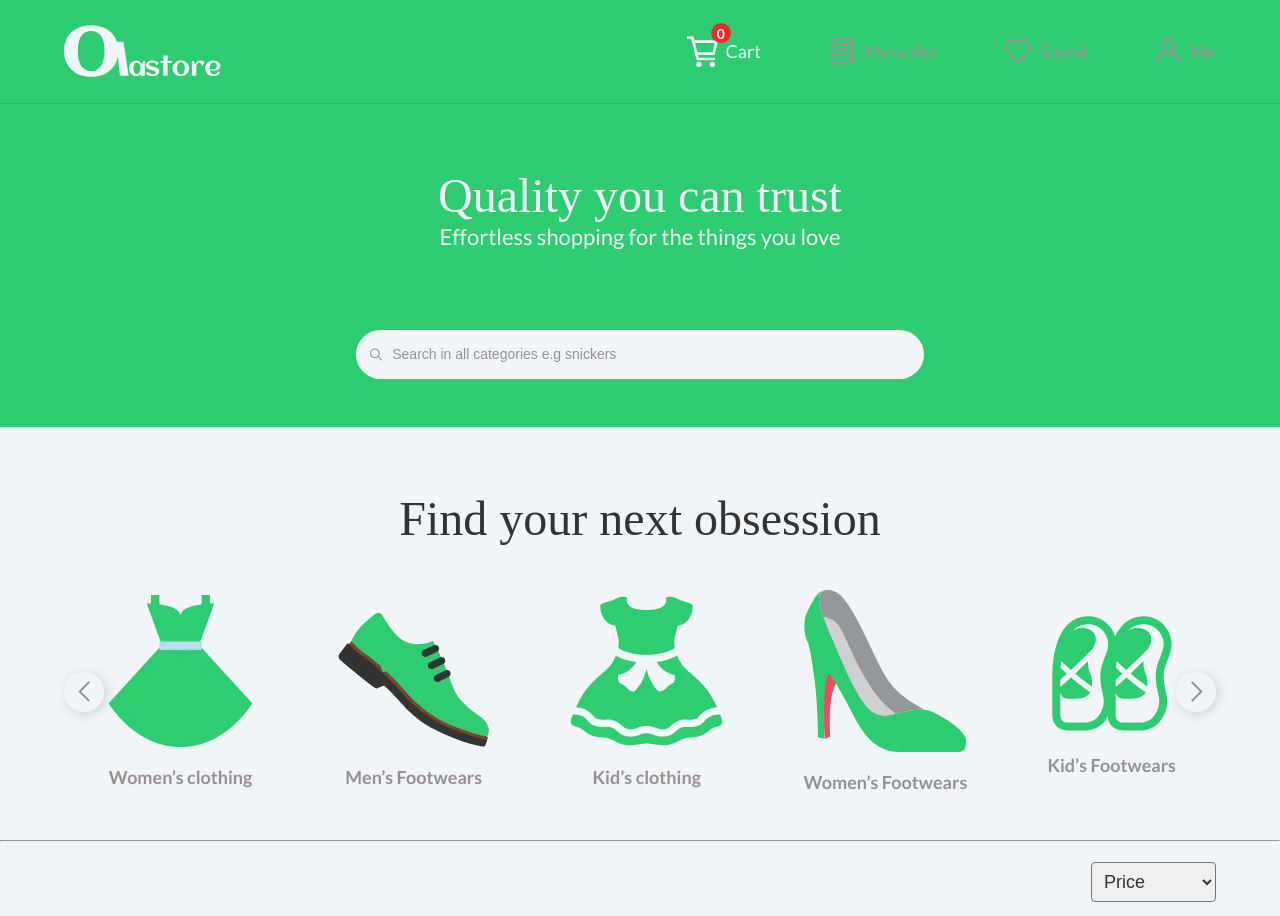
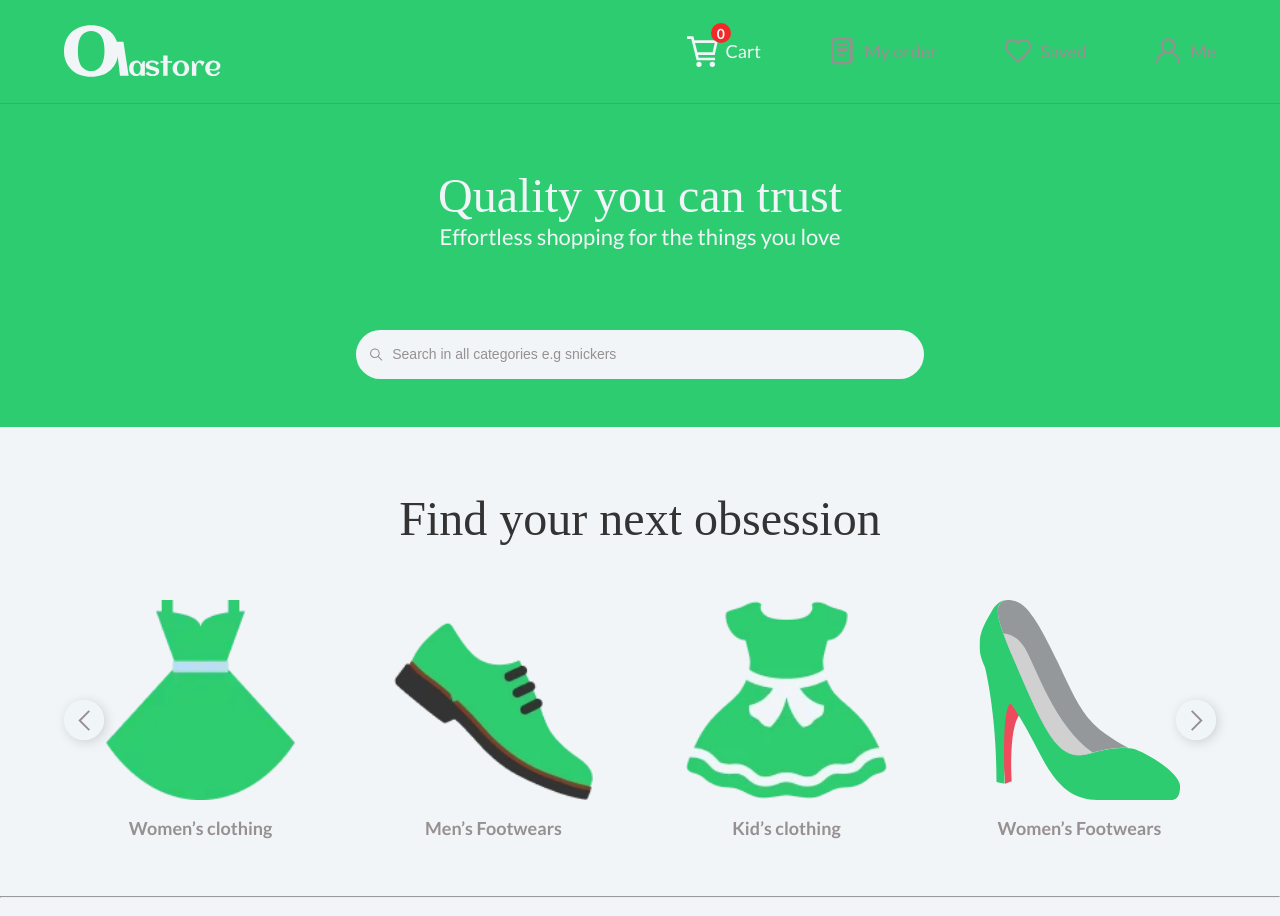
Before and after one commit to holayide/olastore, a React (Vite) app: page / in a window 1280 px wide. Shown: the top 916 px of the page. Built offline with nearby package versions, Linux system fonts and the light colour scheme; no server answers; a web font is replaced by a local one.

Commit message:
update slider

```diff
--- a/src/components/productDetail/SingleProduct.jsx
+++ b/src/components/productDetail/SingleProduct.jsx
@@ -39,7 +39,7 @@ function SingleProduct({ product }) {
             <FaStar className={style.star} />
             <IoStarOutline className={style.star} />
           </div>
-          <p>₦ {price}</p>
+          <p>$ {price}</p>
           <div className={style.description}>
             Indulge in our curated collection: chic clothing, elegant jewelry,
             luxurious beauty, and essential grooming for all.
--- a/src/components/productList/Display.jsx
+++ b/src/components/productList/Display.jsx
@@ -6,7 +6,11 @@ export default function Display(product) {
     <div className={styles.displayItemsWrapper}>
       <div className={styles.displayWrapper}>
         <div className={styles.imgContainer}>
-          <img src={productImg} alt={productname} />
+          <img
+            src={productImg}
+            alt={productname}
+            className={styles.productImg}
+          />
         </div>
         <p>{productname}</p>
       </div>
--- a/src/components/productList/ProductList.jsx
+++ b/src/components/productList/ProductList.jsx
@@ -1,25 +1,22 @@
-import styles from "./ProductList.module.css";
+import { Swiper, SwiperSlide } from "swiper/react";
+import { Navigation } from "swiper/modules";
 import { GrPrevious } from "react-icons/gr";
 import { GrNext } from "react-icons/gr";
+
+import "swiper/css";
+import "swiper/css/navigation";
+import styles from "./ProductList.module.css";
 import { products } from "../../utilities/Products";
 import Display from "./Display";
 
 function ProductList() {
   return (
     <section className={styles.productlistSection}>
-      <div className={"container"}>
+      <div className="container">
         <div className={styles.innerProductListSection}>
           <h1>Find your next obsession</h1>
 
-          <div className={styles.productSlider}>
-            {products.map((product) => (
-              <Display
-                key={product.id}
-                productImg={product.productImg}
-                productname={product.productname}
-              />
-            ))}
-
+          <div className={styles.innerProductListContainer}>
             <div className={`${styles.displayIcons} ${styles.displayIcon1}`}>
               <div className={styles.displayIconWrapper}>
                 <GrPrevious className={styles.displayIcon} />
@@ -31,6 +28,31 @@ function ProductList() {
                 <GrNext className={styles.displayIcon} />
               </div>
             </div>
+
+            <Swiper
+              modules={[Navigation]}
+              spaceBetween={20}
+              slidesPerView={1}
+              breakpoints={{
+                500: { slidesPerView: 2 },
+                994: { slidesPerView: 3 },
+                1280: { slidesPerView: 4 },
+              }}
+              navigation={{
+                nextEl: `.${styles.displayIcon2}`,
+                prevEl: `.${styles.displayIcon1}`,
+              }}
+              className={styles.productSlider}
+            >
+              {products.map((product) => (
+                <SwiperSlide key={product.id}>
+                  <Display
+                    productImg={product.productImg}
+                    productname={product.productname}
+                  />
+                </SwiperSlide>
+              ))}
+            </Swiper>
           </div>
         </div>
       </div>
--- a/src/components/productList/ProductList.module.css
+++ b/src/components/productList/ProductList.module.css
@@ -26,8 +26,11 @@
   display: flex;
   align-items: center;
   justify-content: space-around;
+}
 
+.innerProductListContainer {
   position: relative;
+  user-select: none;
 }
 
 /************************/
@@ -36,6 +39,10 @@
 
 .displayIcons {
   position: absolute;
+  z-index: 5;
+
+  top: 50%;
+  transform: translateY(-50%);
 }
 
 .displayIcon1 {
@@ -68,8 +75,24 @@
 /************************/
 /* Display */
 /************************/
+
+.imgContainer {
+  width: 100%;
+  height: 200px;
+  display: flex;
+  justify-content: center;
+  align-items: center;
+  overflow: hidden;
+}
+
 .imgContainer > img {
   width: 100%;
+
+  height: auto;
+  max-height: 200px;
+  object-fit: contain;
+  display: block;
+  margin: 0 auto;
 }
 
 .displayWrapper > p {
@@ -86,6 +109,15 @@
 
   stroke-width: 1px;
   stroke: var(#979090);
+}
+
+.displayItemsWrapper {
+  padding: 10px;
+}
+
+.swiper-slide {
+  display: flex;
+  justify-content: center;
 }
 
 /************************/
@@ -111,14 +143,14 @@
 }
 
 /* max-width: 1100px (1-slider)*/
-@media (max-width: 68.75rem) {
+@media (max-width: 1100px) {
   .productSlider .displayItemsWrapper:nth-of-type(5) {
     display: none;
   }
 }
 
 /* max-width: 900px */
-@media (max-width: 56.25rem) {
+@media (max-width: 900px) {
   :global(.container) {
     padding: 0 1.8rem;
   }
@@ -134,15 +166,15 @@
 }
 
 /* max-width: 800px (2 slider) */
-@media (max-width: 50rem) {
+/* @media (max-width: 50rem) {
   .productSlider .displayItemsWrapper:nth-of-type(5),
   .productSlider .displayItemsWrapper:nth-of-type(4) {
     display: none;
   }
-}
+} */
 
 /* max-width: 600px  (3 slider) */
-@media (max-width: 37.5rem) {
+@media (max-width: 600px) {
   .innerProductListSection > h1 {
     font-size: 2rem;
   }
@@ -162,15 +194,15 @@
     object-fit: cover;
   }
 
-  .productSlider .displayItemsWrapper:nth-of-type(5),
+  /* .productSlider .displayItemsWrapper:nth-of-type(5),
   .productSlider .displayItemsWrapper:nth-of-type(4),
   .productSlider .displayItemsWrapper:nth-of-type(3) {
     display: none;
-  }
+  } */
 }
 
 /* max-width: 500px */
-@media (max-width: 31.25rem) {
+@media (max-width: 500px) {
   :global(.container) {
     padding: 0 0.8rem;
   }
--- a/src/components/productPage/Card.jsx
+++ b/src/components/productPage/Card.jsx
@@ -49,7 +49,7 @@ export default function Card({ product }) {
           </button>
         </div>
 
-        <h3>{price}</h3>
+        <h3>$ {price}</h3>
         <p>Category: &nbsp; {category}</p>
 
         <button onClick={() => addToCart(product, id)}>Purchase</button>
--- a/src/utilities/Products.jsx
+++ b/src/utilities/Products.jsx
@@ -3,7 +3,7 @@ import menFootwear from "../assets/images/men_footwears.webp";
 import kidsDress from "../assets/images/Kid's_dress.webp";
 import womenFootwear from "../assets/images/women-footwear2.svg";
 import kidFootwear from "../assets/images/kids-footwear2.svg";
-// import shirt from "../assets/images/shirt.webp";
+import shirt from "../assets/images/shirt.webp";
 
 export const products = [
   {
@@ -36,9 +36,9 @@ export const products = [
     productname: "Kid’s Footwears",
   },
 
-  // {
-  //   id: 6,
-  //   productImg: shirt,
-  //   productname: "Men’s clothings",
-  // },
+  {
+    id: 6,
+    productImg: shirt,
+    productname: "Men’s clothings",
+  },
 ];
```
